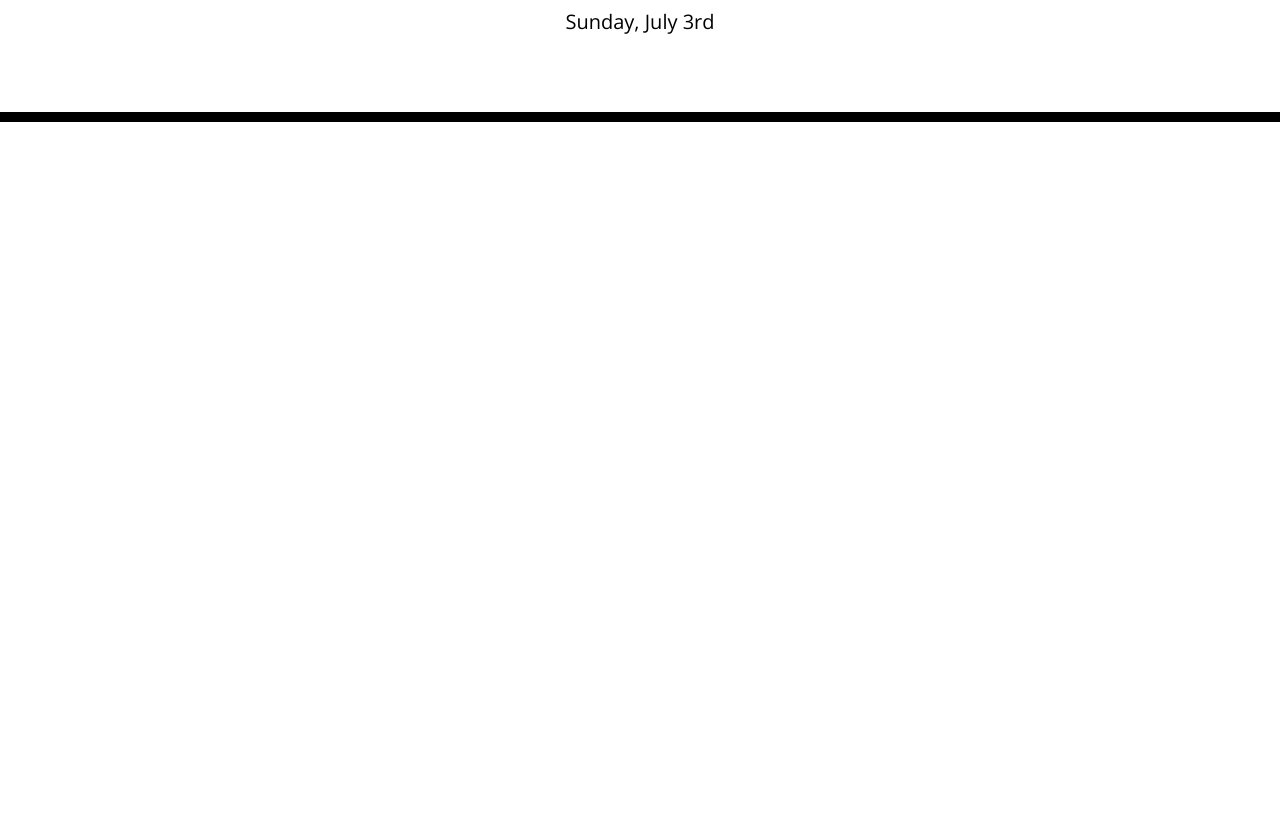
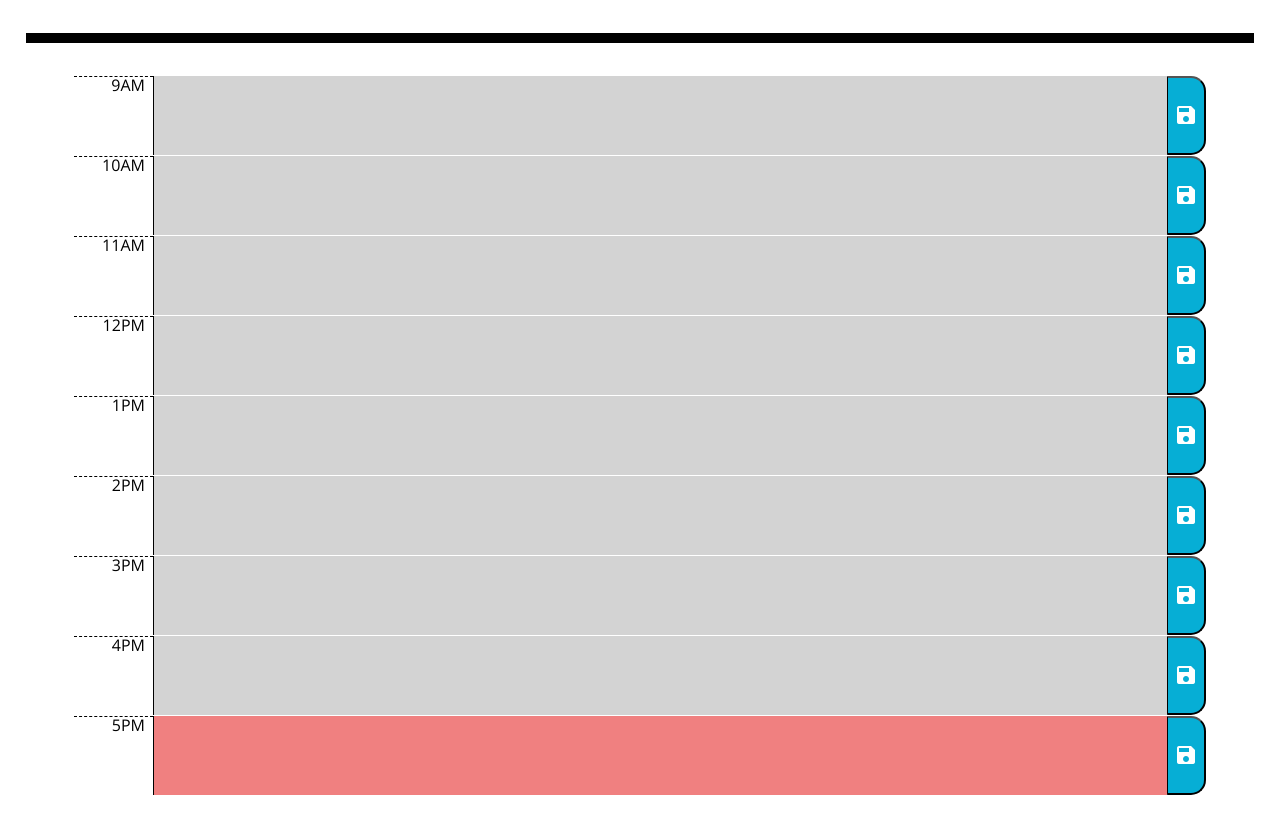
Before and after one commit to ericwittenstein/Unit-5-Challenge, a plain HTML site: page index.html in a window 1280 px wide. Shown: the part 163-997 px from the top of the page. Before the commit the page ends 800 px from the top, so only its background shows below. Drawn offline with nearby package versions, Linux system fonts and the light colour scheme.

Commit message:
hardcoded the agenda elements into the html, got the js working on changing the color of the agenda box, got the save button to show up, next up is adding tasks and saving them to local storage

```diff
--- a/assets/script.js
+++ b/assets/script.js
@@ -1,8 +1,8 @@
 // initialize variables from existing html and css
-var timeDisplayEl = $('#currentDay');
+// var timeDisplayEl = $('#currentDay');
 
 // array of objects to store hour value (for past/present/future color checking), time to display, and index. can moment take a 1pm and interpret it as 1300? answer: no. solution: one variable to count hours military style, one to display the time to the page
-var todayAgenda = [
+/* var todayAgenda = [
     {
         indexId: "0",
         hourOfTheDay: "09",
@@ -57,27 +57,44 @@ var todayAgenda = [
         timeToDisplay: "5pm",
         task: ""
     },
-]
+]*/
 
-// var testMoment = moment();
-// console.log(testMoment.format("HH"));
+// pulled this function from a stack answer after googling how to save to local storage and this seemed like the simplest answer. basically takes the value of the day array items and turns them into strings
+// function saveAgenda() {
+//     localStorage.setItem("Today's Agenda", JSON.stringify(todayAgenda));
+// }
+
+// this function *should* pull info from local storage and display it to the calendar. not sure how to run through a local storage array though, gonna check with tutoring for help
+// function displayAgenda() {
+//     todayAgenda.forEach(function (eachHour) {
+//     });
+// }
+
+// EVERYTHING ABOVE THIS LINE CAN BE DELETED IF EVERYTHING BELOW THIS LINE WORKS
 
 // displays the date at the top of the page
 function displayDate() {
-    var rightNow = moment().format('dddd, MMMM Do');
-    timeDisplayEl.text(rightNow);
+    var todaysDate = moment();
+    $("#currentDay").text(todaysDate.format('dddd, MMMM Do'));
 }
 
-// pulled this function from a stack answer after googling how to save to local storage and this seemed like the simplest answer. basically takes the value of the day array items and turns them into strings
-function saveAgenda() {
-    localStorage.setItem("Today's Agenda", JSON.stringify(todayAgenda));
+function boxColor() {
+    var currentHour = parseInt(moment().hour());
+    // console.log(currentHour);
+    $(".col").each(function () {
+        var agendaHour = parseInt($(this).attr("id"));
+        if (agendaHour < currentHour) {
+            $(this).addClass("past");
+        }
+        else if (agendaHour == currentHour) {
+            $(this).addClass("present");
+        }
+        else if (agendaHour > currentHour) {
+            $(this).addClass("future");
+        }
+    })
 }
 
-// this function *should* pull info from local storage and display it to the calendar. not sure how to run through a local storage array though, gonna check with tutoring for help
-function displayAgenda() {
-    todayAgenda.forEach(function (eachHour) {
-    });
-}
-
-// sets the date interval to 1 IRL sec
+// sets the interval to 1 IRL sec for the date display, box coloring,
 setInterval(displayDate, 1000);
+setInterval(boxColor, 1000);
--- a/assets/style.css
+++ b/assets/style.css
@@ -2,6 +2,7 @@ body {
   font-family: 'Open Sans', sans-serif;
   font-size: 16px;
   line-height: 1;
+  padding: 0% 2% 3%;
 }
 
 textarea {
@@ -19,6 +20,7 @@ textarea {
   color: black;
   border-radius: 0;
   border-bottom: 10px solid black;
+  padding: 2%;
 }
 
 .description {
@@ -40,10 +42,12 @@ textarea {
   background-color: #ffffff;
   color: #000000;
   border-top: 1px dashed #000000;
+  width: 7%;
+  text-align: right;
 }
 
 .past {
-  background-color: gray;
+  background-color: lightgray;
   color: white;
 }
 
@@ -53,7 +57,7 @@ textarea {
 }
 
 .future {
-  background-color: greenyellow;
+  background-color: lightgreen;
   color: white;
 }
 
--- a/index.html
+++ b/index.html
@@ -6,9 +6,9 @@
   <meta name="viewport" content="width=device-width, initial-scale=1.0" />
   <meta http-equiv="X-UA-Compatible" content="ie=edge" />
   <link rel="stylesheet" href="https://stackpath.bootstrapcdn.com/bootstrap/4.3.1/css/bootstrap.min.css" />
-  <link rel="stylesheet" href="https://use.fontawesome.com/releases/v5.8.1/css/all.css"
-    integrity="sha384-50oBUHEmvpQ+1lW4y57PTFmhCaXp0ML5d60M1M7uH2+nqUivzIebhndOJK28anvf" crossorigin="anonymous" />
+  <link rel="stylesheet" href="https://use.fontawesome.com/releases/v5.8.1/css/all.css" integrity="sha384-50oBUHEmvpQ+1lW4y57PTFmhCaXp0ML5d60M1M7uH2+nqUivzIebhndOJK28anvf" crossorigin="anonymous" />
   <link href="https://fonts.googleapis.com/css?family=Open+Sans&display=swap" rel="stylesheet" />
+  <link href="https://fonts.googleapis.com/icon?family=Material+Icons" rel="stylesheet">
   <link rel="stylesheet" href="./Assets/style.css" />
   <title>Work Day Scheduler</title>
 </head>
@@ -22,6 +22,51 @@
 
   <div class="container">
     <!-- Timeblocks go here -->
+    <timeblock class="row justify-content-center pr-1 pl-1 timeBlock">
+      <span class="hour" id="hour">  9AM  </span>
+      <textarea class="col" id="9"></textarea>
+      <button class="saveBtn"><i class="fa-solid material-icons">save</i></button>
+    </timeblock>
+    <timeblock class="row justify-content-center pr-1 pl-1 timeBlock">
+      <span class="hour" id="hour">  10AM  </span>
+      <textarea class="col" id="10"></textarea>
+      <button class="saveBtn"><i class="fa-solid material-icons">save</i></button>
+    </timeblock>
+    <timeblock class="row justify-content-center pr-1 pl-1 timeBlock">
+      <span class="hour" id="hour">  11AM  </span>
+      <textarea class="col" id="11"></textarea>
+      <button class="saveBtn"><i class="fa-solid material-icons">save</i></button>
+    </timeblock>
+    <timeblock class="row justify-content-center pr-1 pl-1 timeBlock">
+      <span class="hour" id="hour">  12PM  </span>
+      <textarea class="col" id="12"></textarea>
+      <button class="saveBtn"><i class="fa-solid material-icons">save</i></button>
+    </timeblock>
+    <timeblock class="row justify-content-center pr-1 pl-1 timeBlock">
+      <span class="hour" id="hour">   1PM  </span>
+      <textarea class="col" id="13"></textarea>
+      <button class="saveBtn"><i class="fa-solid material-icons">save</i></button>
+    </timeblock>
+    <timeblock class="row justify-content-center pr-1 pl-1 timeBlock">
+      <span class="hour" id="hour">  2PM  </span>
+      <textarea class="col" id="14"></textarea>
+      <button class="saveBtn"><i class="fa-solid material-icons">save</i></button>
+    </timeblock>
+    <timeblock class="row justify-content-center pr-1 pl-1 timeBlock">
+      <span class="hour" id="hour">  3PM  </span>
+      <textarea class="col" id="15"></textarea>
+      <button class="saveBtn"><i class="fa-solid material-icons">save</i></button>
+    </timeblock>
+    <timeblock class="row justify-content-center pr-1 pl-1 timeBlock">
+      <span class="hour" id="hour">  4PM  </span>
+      <textarea class="col" id="16"></textarea>
+      <button class="saveBtn"><i class="fa-solid material-icons">save</i></button>
+    </timeblock>
+    <timeblock class="row justify-content-center pr-1 pl-1 timeBlock">
+      <span class="hour" id="hour">  5PM  </span>
+      <textarea class="col" id="17"></textarea>
+      <button class="saveBtn"><i class="fa-solid material-icons">save</i></button>
+    </timeblock>
   </div>
 
   <script src="https://code.jquery.com/jquery-3.6.0.min.js"></script>
```
Also changed, not shown: assets/Instructions/05-third-party-apis-homework-demo.gif (deleted), 2 other files.
